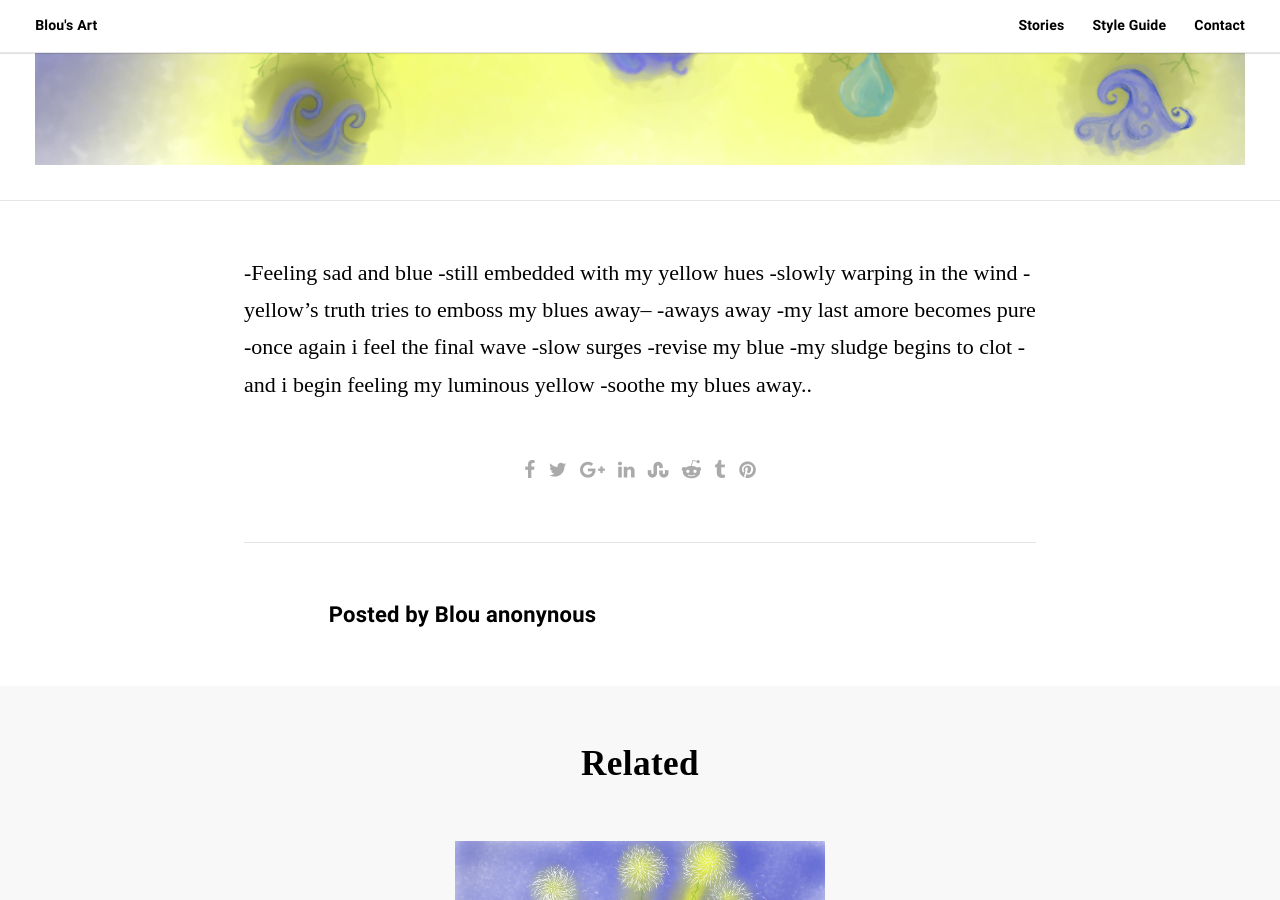
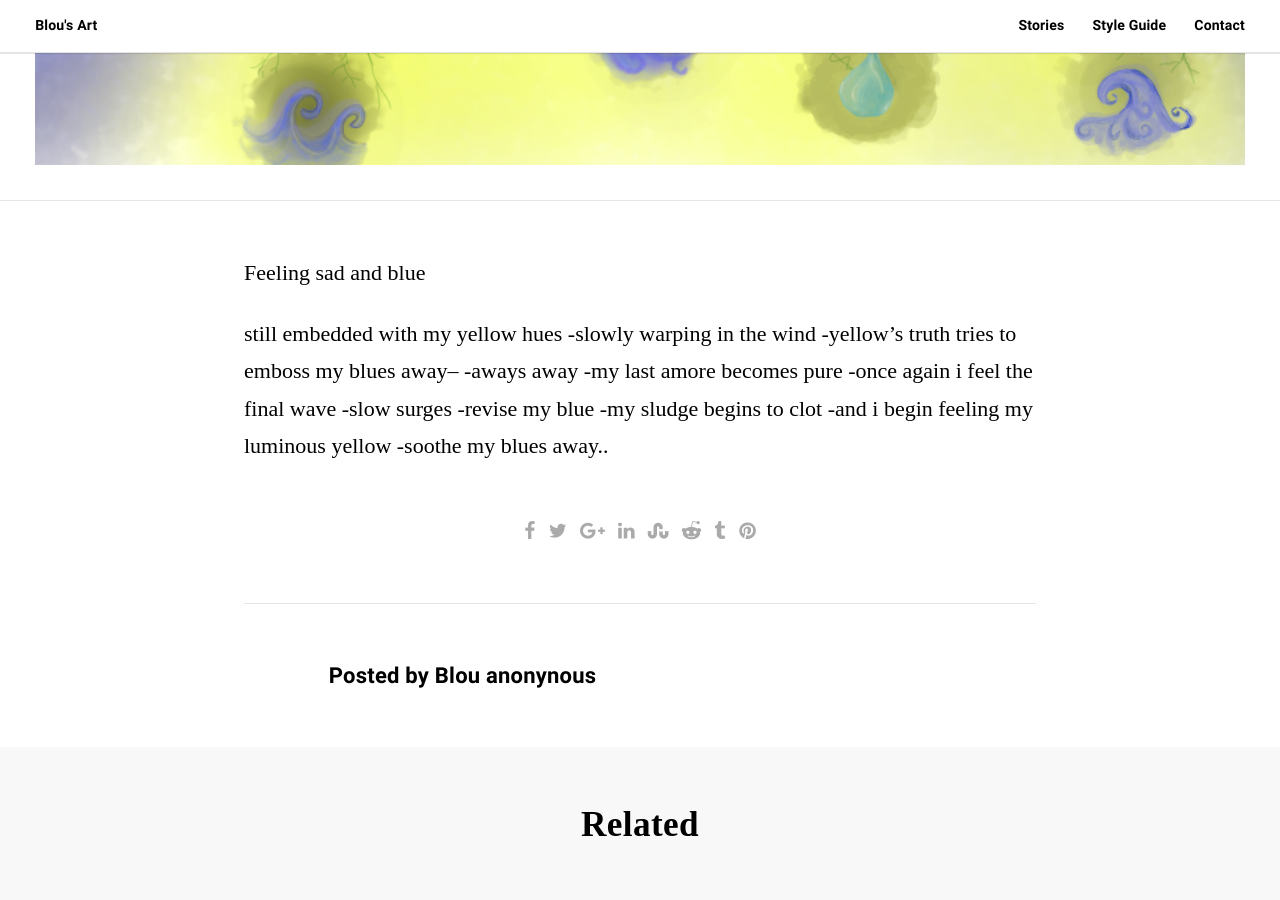
Before and after one commit to samesies/barber-jekyll, a Jekyll site: the page built from _posts/2017-10-08-brunch-swag.markdown, in a window 1280 px wide and 900 px high, scrolled down 989 px. Built offline with Jekyll 4.4.1, drawn with Linux system fonts in a browser that asks for light colours; some web fonts are replaced.

```diff
--- a/_posts/2017-10-08-brunch-swag.markdown
+++ b/_posts/2017-10-08-brunch-swag.markdown
@@ -8,8 +8,9 @@ author: Blou anonynous
 tags:
   - Sad squid
 ---
--Feeling sad and blue
--still embedded with my yellow hues
+Feeling sad and blue
+
+still embedded with my yellow hues
 -slowly warping in the wind
 -yellow's truth tries to emboss my blues away--
 -aways away
```
